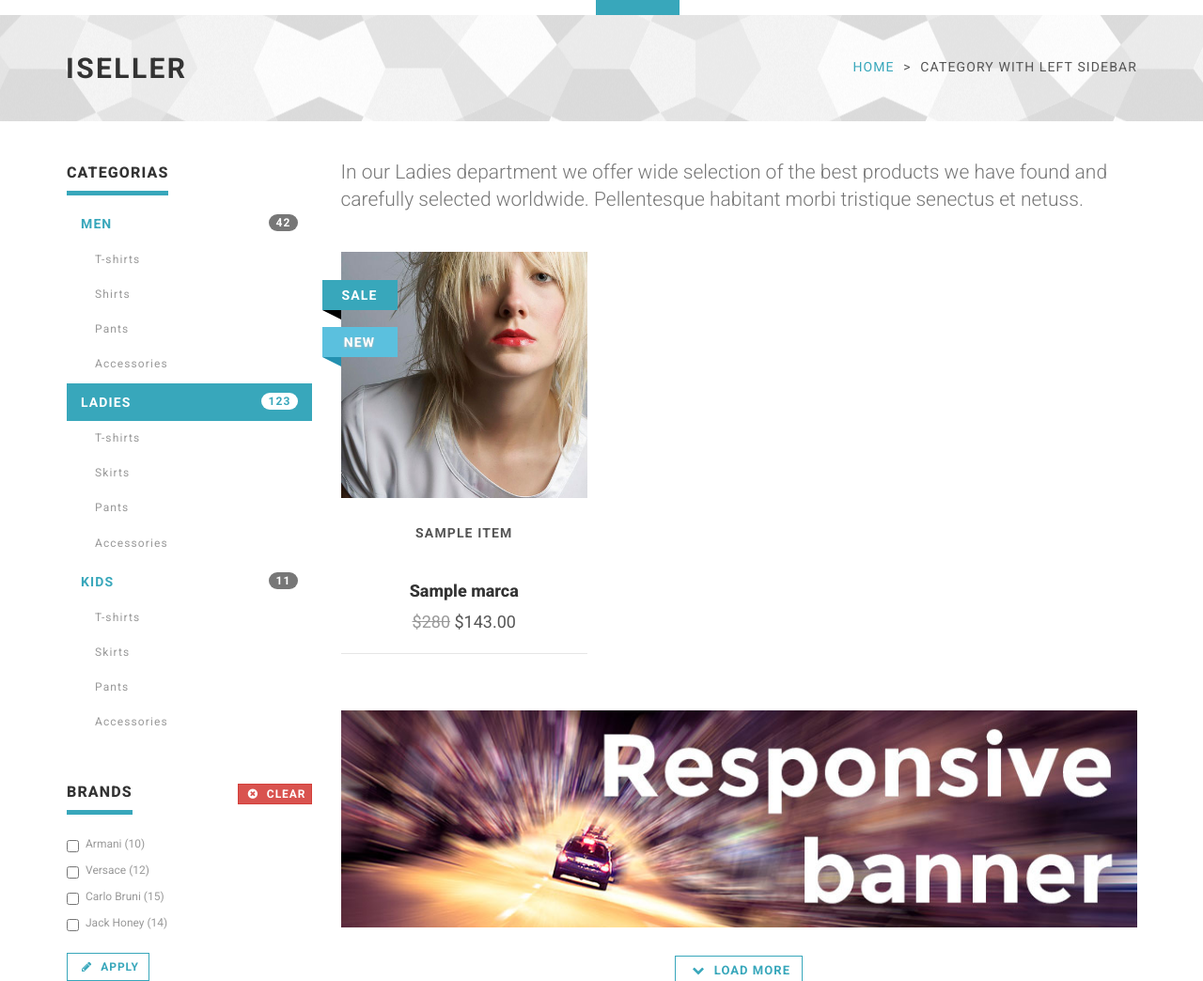
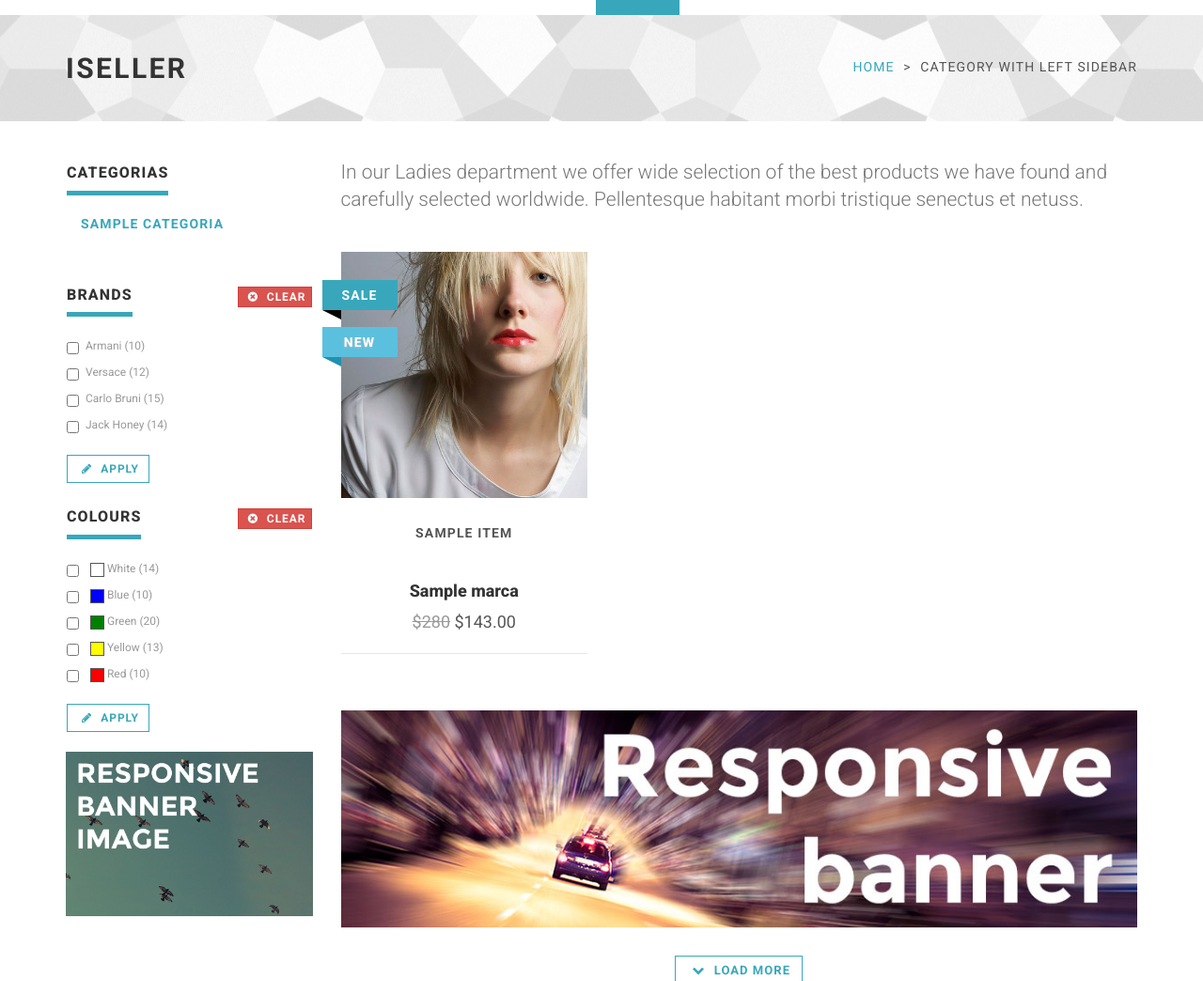
Before and after one commit to lehi10/iSeller, a Django app: template iSeller/templates/index.html in a window 1280 px wide. Shown: the part 95-1139 px from the top of the page at 94% size. Run offline with Django 3.2, Linux system fonts and the light colour scheme; the template is opened without the code that fills it: most values are stand-ins (such as "Sample title", 1, 10 or a date in 2020); some libraries are stand-ins or nearby versions.

Commit message:
Categorias
Se jalan las categorias de la base de datos

```diff
--- a/iSeller/apps/dashboard/urls.py
+++ b/iSeller/apps/dashboard/urls.py
@@ -1,10 +1,12 @@
 from django.conf.urls import url, include
 
 from apps.dashboard.views import *
-
+from apps.dashboard.views import traer_categoria
 
 urlpatterns = [
+	url(r'^$', traer_categoria),
     url(r'^$', ofertalist.as_view()),
+
     url(r'^tienda$', tienda),
 
 ]
--- a/iSeller/apps/proveedor/models.py
+++ b/iSeller/apps/proveedor/models.py
@@ -28,3 +28,6 @@
     precioBasico = models.IntegerField(default=0)
     descripcion = models.CharField(default="",max_length=500)
     urlImagen = models.URLField(default="",max_length=1000)
+class Categoria(models.Model):
+    idCategoria = models.AutoField(primary_key=True)
+    nombre=models.CharField(blank=True,max_length=100)
--- a/iSeller/apps/proveedor/urls.py
+++ b/iSeller/apps/proveedor/urls.py
@@ -4,5 +4,4 @@
 
 urlpatterns =[
     url(r'^$',index, name='index'),
-
 ]
--- a/iSeller/apps/proveedor/views.py
+++ b/iSeller/apps/proveedor/views.py
@@ -3,8 +3,10 @@
 
 
 from django.http import HttpResponse
-from apps.proveedor.models import Proveedor
+
+
 # Create your views here.
 
 def index(request):
-    return render(request, 'proveedor/index.html')
+	print("hii")
+	return render(request, 'proveedor/index.html')
--- a/iSeller/templates/index.html
+++ b/iSeller/templates/index.html
@@ -47,8 +47,11 @@
 
 						<div class="panel-body">
 							<ul class="nav nav-pills nav-stacked category-menu">
+								{%if mis_categorias%}
+								{%for categoria in mis_categorias%}
 								<li>
-									<a href="shop-category.html">Men <span class="badge pull-right">42</span></a>
+									<a href="shop-category.html">{{categoria.nombre}}<span class="badge pull-right"></span></a>
+									<!--
 									<ul>
 										<li><a href="shop-category.html">T-shirts</a>
 										</li>
@@ -59,7 +62,11 @@
 										<li><a href="shop-category.html">Accessories</a>
 										</li>
 									</ul>
+									-->
 								</li>
+								{%endfor%}
+								{%endif%}
+								<!--
 								<li class="active">
 									<a href="shop-category.html">Ladies  <span class="badge pull-right">123</span></a>
 									<ul>
@@ -82,6 +89,7 @@
 										<li><a href="shop-category.html">Accessories</a></li>
 									</ul>
 								</li>
+								-->
 							</ul>
 						</div>
 					</div>
```
Also changed, not shown: iSeller/apps/dashboard/views.py (+11 -3 lines), iSeller/apps/proveedor/migrations/0017_categoria.py (added).
